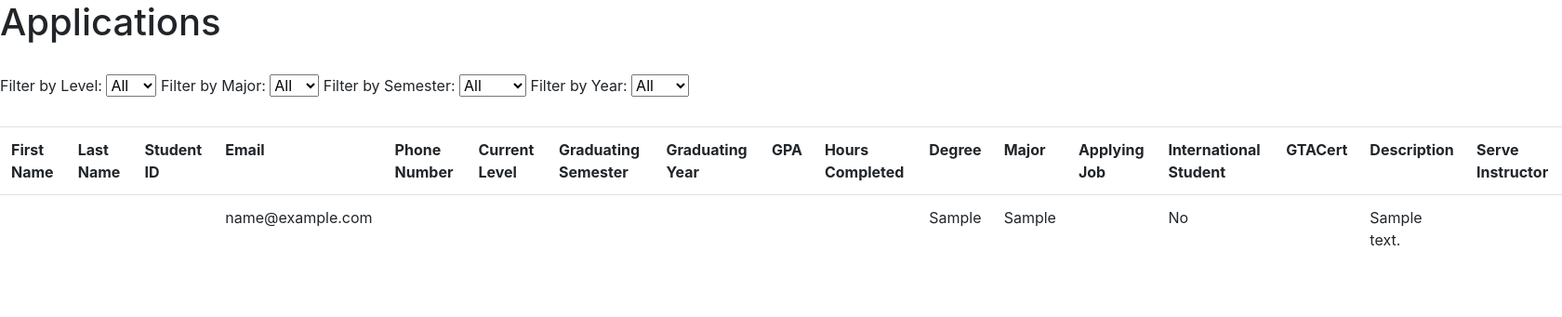
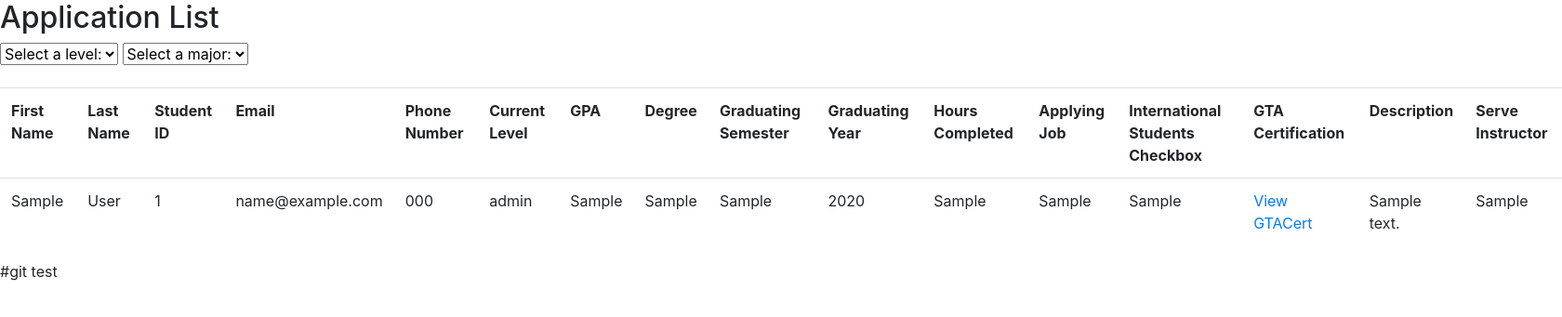
Before and after one commit to apatters04/CS451-SCAM-Capstone, a PHP site: page /project/postlogin.php in a window 1680 px wide. Shown: the top 341 px of the page at 93% size. Run offline with PHP 8.4, Linux system fonts and the light colour scheme; tables that the repository leaves empty or names only in its code hold one stand-in row (values such as "Sample post"); data that the repository does not hold is empty; some libraries are stand-ins or nearby versions.

Commit message:
update to the filter & post login

```diff
--- a/filter.js
+++ /dev/null
@@ -1,36 +0,0 @@
-$(document).ready(function() {
-    // Function to apply filters
-    function applyFilters() {
-        var levelFilter = $("#currentLevel").val();
-        var majorFilter = $("#major").val();
-        var semesterFilter = $("#graduatingSemester").val();
-        var yearFilter = $("#graduatingYear").val();
-
-        $("#applicationTable tbody tr").hide();
-
-        $("#applicationTable tbody tr").each(function() {
-            var level = $(this).find("td:eq(5)").text();
-            var major = $(this).find("td:eq(11)").text();
-            var semester = $(this).find("td:eq(6)").text();
-            var year = $(this).find("td:eq(7)").text();
-
-            if ((levelFilter === '' || level === levelFilter) &&
-                (majorFilter === '' || major === majorFilter) &&
-                (semesterFilter === '' || semester === semesterFilter) &&
-                (yearFilter === '' || year === yearFilter)) {
-                $(this).show();
-            }
-        });
-    }
-
-    // Event handlers for filter elements
-    $("#currentLevel, #major, #graduatingSemester, #graduatingYear").on("change", applyFilters);
-});
-
-function search_Jobs($_POST){
-    $by_type = $_POST['jobType'];
-    $by_code = $_POST['courseCode'];
-    $by_prof = $_POST['courseInstructor'];
-    $by_day = $_POST['courseDay'];
-    $by_time = $_POST['courseTime'];
-}
--- /dev/null
+++ b/getApplication.php
@@ -0,0 +1,87 @@
+<?php
+$mysqli = new mysqli("localhost", "root", "", "cs451r");
+if($mysqli->connect_error) {
+  exit('Could not connect');
+}
+#git test
+$level = isset($_GET['level']) ? $_GET['level'] : "";
+$major = isset($_GET['major']) ? $_GET['major'] : "";
+
+$sql = "SELECT firstName, lastName, studentID, email, phoneNumber, currentLevel, GPA, degree, graduatingSemester,
+ graduatingYear, hoursCompleted, applyingJob, internationalStudentsCheckbox, GTACert, description, serveInstructor  FROM application WHERE 1 ";
+
+if (!empty($level) && !empty($major)) {
+        $sql .= "AND currentLevel = ? AND degree = ?";
+    $stmt = $mysqli->prepare($sql);
+    $stmt->bind_param("ss", $level, $major);
+} elseif (!empty($level)) {
+    $sql .= "AND currentLevel = ?";
+    $stmt = $mysqli->prepare($sql);
+    $stmt->bind_param("s", $level);
+} elseif (!empty($major)) {
+    $sql .= "AND degree = ?";
+    $stmt = $mysqli->prepare($sql);
+    $stmt->bind_param("s", $major);
+} else {
+    $stmt = $mysqli->prepare($sql);
+}
+
+if ($stmt) {
+    $stmt->execute();
+    $stmt->store_result();
+    $stmt->bind_result($fname, $lname, $sid, $email, $phoneNumber, $currentlevel, $gpa, $degree, $gsem, $gyear, $hcomplete, $applyjob, $istu, $gtacert, $desc, $serv);
+
+    echo "<table class='table table-hover'>";
+    echo "<tr>";
+    echo "<th>First Name</th>";
+    echo "<th>Last Name</th>";
+    echo "<th>Student ID</th>";
+    echo "<th>Email</th>";
+    echo "<th>Phone Number</th>";
+    echo "<th>Current Level</th>";
+    echo "<th>GPA</th>";
+    echo "<th>Degree</th>";
+    echo "<th>Graduating Semester</th>";
+    echo "<th>Graduating Year</th>";
+    echo "<th>Hours Completed</th>";
+    echo "<th>Applying Job</th>";
+    echo "<th>International Students Checkbox</th>";
+    echo "<th>GTA Certification</th>";
+    echo "<th>Description</th>";
+    echo "<th>Serve Instructor</th>";
+    echo "</tr>";
+
+    while ($stmt->fetch()) {
+        echo "<tr>";
+        echo "<td>" . $fname . "</td>";
+        echo "<td>" . $lname . "</td>";
+        echo "<td>" . $sid . "</td>";
+        echo "<td>" . $email . "</td>";
+        echo "<td>" . $phoneNumber . "</td>";
+        echo "<td>" . $currentlevel . "</td>";
+        echo "<td>" . $gpa . "</td>";
+        echo "<td>" . $degree . "</td>";
+        echo "<td>" . $gsem . "</td>";
+        echo "<td>" . $gyear . "</td>";
+        echo "<td>" . $hcomplete . "</td>";
+        echo "<td>" . $applyjob . "</td>";
+        echo "<td>" . $istu . "</td>";
+        if ($gtacert != "" && $gtacert != "null") {
+            echo "<td><a href='$gtacert' target='_blank'>View GTACert</a></td>";
+        } else {
+            echo "<td></td>";
+        }
+        echo "<td>" . $desc . "</td>";
+        echo "<td>" . $serv . "</td>";
+        echo "</tr>";
+    }
+
+    echo "</table>";
+
+    $stmt->close();
+} else {
+    echo "Error in query execution: " . $mysqli->error;
+}
+
+$mysqli->close();
+?>
--- a/postlogin.php
+++ b/postlogin.php
@@ -1,130 +1,64 @@
 <!DOCTYPE html>
-<html lang="en">
+<html>
+
 <head>
     <meta charset="UTF-8">
     <meta name="viewport" content="width=device-width, initial-scale=1.0">
     <title>Applications</title>
     <link rel="stylesheet" href="https://cdn.jsdelivr.net/npm/bootstrap@4.0.0/dist/css/bootstrap.min.css" integrity="sha384-Gn5384xqQ1aoWXA+058RXPxPg6fy4IWvTNh0E263XmFcJlSAwiGgFAW/dAiS6JXm" crossorigin="anonymous">
+</head>
 
-    <script src="filter.js"></script>
-</head>
 <body>
-    <h1>Applications</h1>
-	<br>
-    <label for="currentLevel">Filter by Level:</label>
-    <select id="currentLevel">
-        <option value="">All</option>
+
+    <h2>Application List</h2>
+
+    <form>
+        <select name="level" id="levelSelect">
+            <option value="">Select a level:</option>
             <option value="BS">BS</option>
             <option value="MS">MS</option>
             <option value="PhD">PhD</option>
         </select>
-
-
-	<label for="major">Filter by Major:</label>
-    <select id="major">
-        <option value="">All</option>
+        <select name="degree" id="degreeSelect">
+            <option value="">Select a major:</option>
             <option value="CS">CS</option>
             <option value="IT">IT</option>
             <option value="ECE">ECE</option>
-		<option value="EE">EE</option>
-        <!-- Add more options based on your data -->
+            <option value="BSCS">BSCS</option>
         </select>
+    </form>
+    <br>
+    <div id="txtHint">Application info will be listed here...</div>
 
-	<label for="graduatingSemester">Filter by Semester:</label>
-    <select id="graduatingSemester">
-		<option value="">All</option>
-        <option value="Fall">Fall</option>
-        <option value="Spring">Spring</option>
-    </select>
+    <script>
+        function loadData(level, major) {
+            const xhttp = new XMLHttpRequest();
 
-	<label for="graduatingYear">Filter by Year:</label>
-    <select id="graduatingYear">
-		<option value="">All</option>
-        <option value="2023">2023</option>
-        <option value="2024">2024</option>
-		<option value="2025">2025</option>
-		<option value="2026">2026</option>
-		<option value="2027">2027</option>
-        <option value="2028">2028</option>
-    </select>
-
-	<br>
-	<br>
-
-<?php
-    // Database connection
-    $servername = "localhost";
-    $username = "root"; // Change this
-    $password = ""; // Change this
-    $dbname = "cs451r";
-
-    $conn = new mysqli($servername, $username, $password, $dbname);
-
-    if ($conn->connect_error) {
-        die("Connection failed: " . $conn->connect_error);
+            xhttp.onload = function() {
+                document.getElementById("txtHint").innerHTML = this.responseText;
             }
 
-    $sql = "SELECT * FROM application";
-    $result = $conn->query($sql);
-
-    if ($result->num_rows > 0) {
-        // Output table headers
-        echo "<table class='table table-hover'>
-                <tr>
-                    <th scope='col'>First Name</th>
-                    <th>Last Name</th>
-                    <th>Student ID</th>
-                    <th>Email</th>
-                    <th>Phone Number</th>
-                    <th>Current Level</th>
-                    <th>Graduating Semester</th>
-                    <th>Graduating Year</th>
-                    <th>GPA</th>
-                    <th>Hours Completed</th>
-                    <th>Degree</th>
-                    <th>Major</th>
-                    <th>Applying Job</th>
-                    <th>International Student</th>
-                    <th>GTACert</th>
-                    <th>Description</th>
-                    <th>Serve Instructor</th>
-                </tr>";
-
-        // Output data from rows
-        while($row = $result->fetch_assoc()) {
-            echo "<tr>
-                    <td>" . $row["firstName"]. "</td>
-                    <td>" . $row["lastName"]. "</td>
-                    <td>" . $row["studentID"]. "</td>
-                    <td>" . $row["email"]. "</td>
-                    <td>" . $row["phoneNumber"]. "</td>
-                    <td>" . $row["currentLevel"]. "</td>
-                    <td>" . $row["graduatingSemester"]. "</td>
-                    <td>" . $row["graduatingYear"]. "</td>
-                    <td>" . $row["GPA"]. "</td>
-                    <td>" . $row["hoursCompleted"]. "</td>
-                    <td>" . $row["degree"]. "</td>
-                    <td>" . $row["major"]. "</td>
-                    <td>" . $row["applyingJob"]. "</td>
-                    <td>" . ($row["internationalStudentsCheckbox"] == 1 ? 'Yes' : 'No') . "</td>
-                    <td>" . $row["GTACert"]. "</td>
-                    <td>" . $row["description"]. "</td>
-                    <td>" . $row["serveInstructor"]. "</td>
-                </tr>";
+            xhttp.open("GET", "getapplication.php?level=" + level + "&major=" + major);
+            xhttp.send();
         }
 
-        // Close the table
-        echo "</table>";
-    } else {
-        echo "0 results";
-    }
+        document.addEventListener("DOMContentLoaded", function() {
+            loadData('', '');
 
-    // Close the database connection
-    $conn->close();
-?>
-	<script src="https://code.jquery.com/jquery-3.2.1.slim.min.js" integrity="sha384-KJ3o2DKtIkvYIK3UENzmM7KCkRr/rE9/Qpg6aAZGJwFDMVNA/GpGFF93hXpG5KkN" crossorigin="anonymous"></script>
-	<script src="https://cdn.jsdelivr.net/npm/popper.js@1.12.9/dist/umd/popper.min.js" integrity="sha384-ApNbgh9B+Y1QKtv3Rn7W3mgPxhU9K/ScQsAP7hUibX39j7fakFPskvXusvfa0b4Q" crossorigin="anonymous"></script>
-	<script src="https://cdn.jsdelivr.net/npm/bootstrap@4.0.0/dist/js/bootstrap.min.js" integrity="sha384-JZR6Spejh4U02d8jOt6vLEHfe/JQGiRRSQQxSfFWpi1MquVdAyjUar5+76PVCmYl" crossorigin="anonymous"></script>
+            document.getElementById("levelSelect").addEventListener("change", function() {
+                var level = this.value;
+                var major = document.getElementById("degreeSelect").value; // Changed to "degreeSelect"
+                loadData(level, major);
+            });
 
+            document.getElementById("degreeSelect").addEventListener("change", function() { // Changed to "degreeSelect"
+                var level = document.getElementById("levelSelect").value;
+                var major = this.value;
+                loadData(level, major);
+            });
+        });
+    </script>
+    #git test
 </body>
+
 </html>
```
Also changed, not shown: 1 other file. Lines whose indentation alone changed are shown as unchanged.
